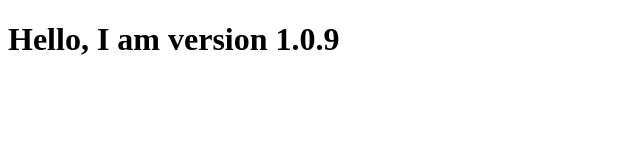
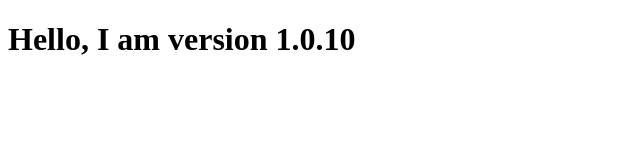
Before and after one commit to VladimirKogan/develeap, a plain HTML site: page index.html in a window 1280 px wide. Shown: the full height of the page, 0-640 px from the left. Drawn offline with Linux system fonts and the light colour scheme.

Commit message:
vesrion 1.0.10

```diff
--- a/index.html
+++ b/index.html
@@ -4,6 +4,6 @@
     <title>My Demo Site</title>
 </head>
 <body>
-    <h1>Hello, I am version 1.0.9</h1>
+    <h1>Hello, I am version 1.0.10</h1>
 </body>
 </html>
```
